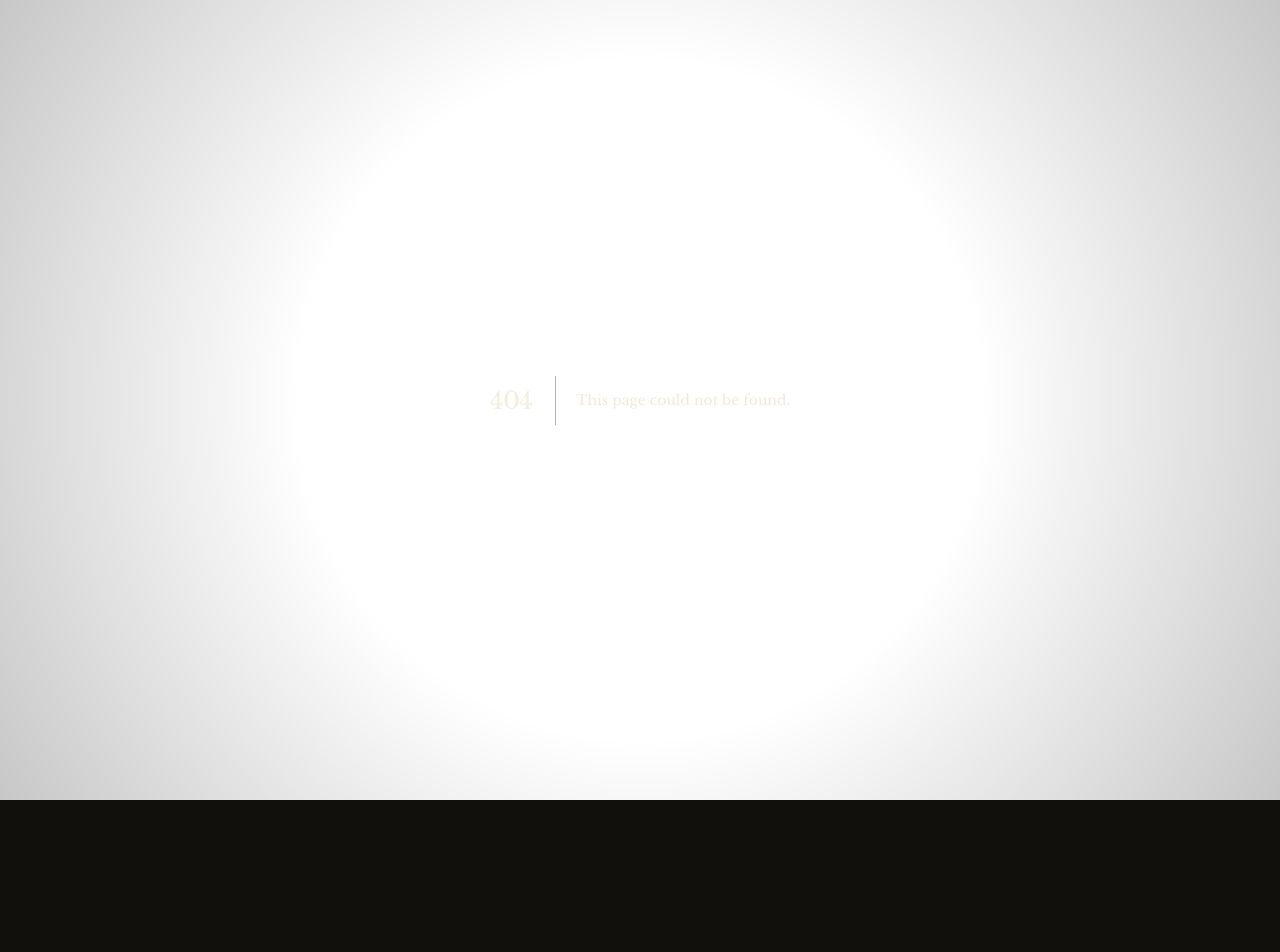
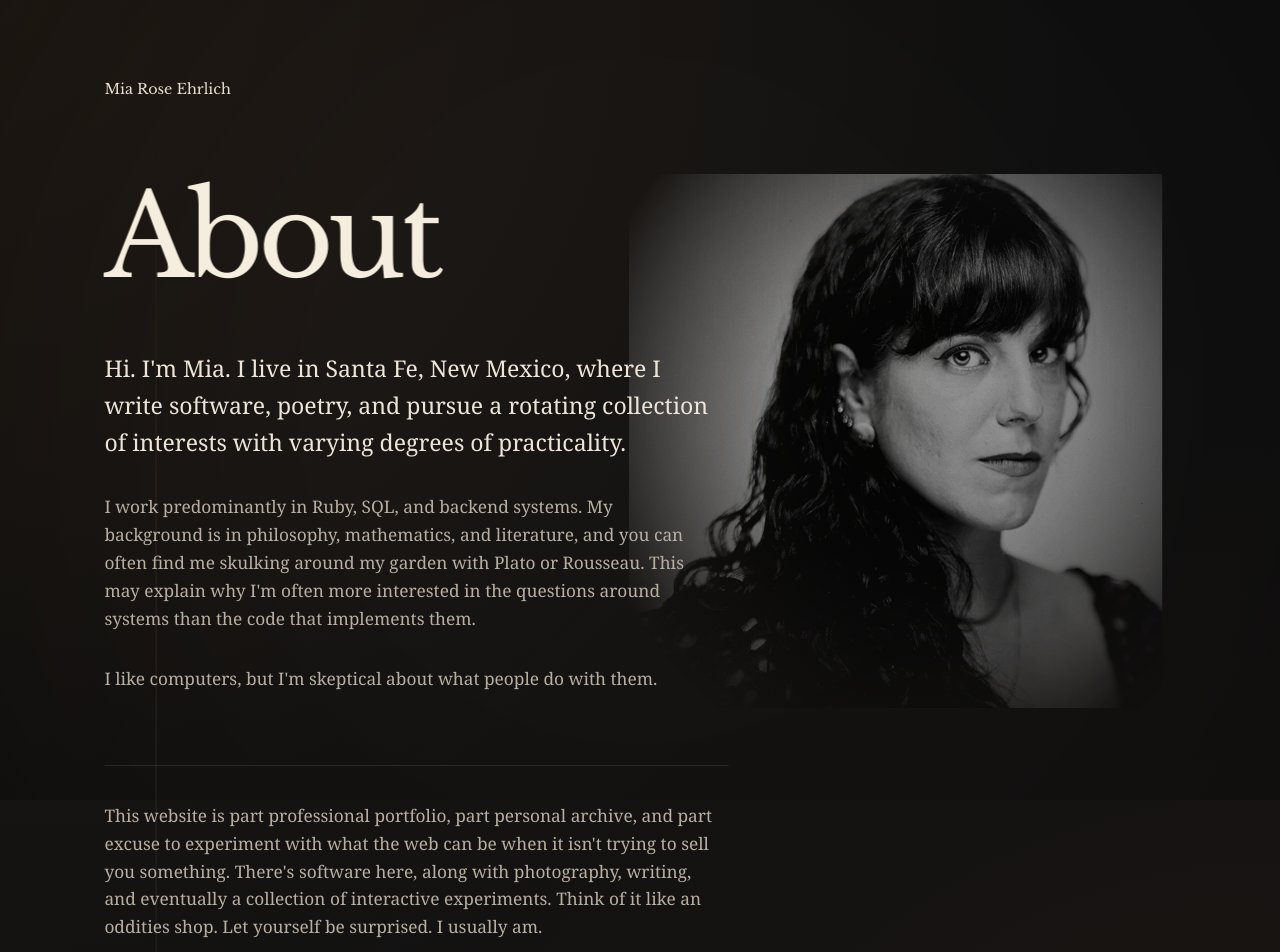
Before and after one commit to mroseehrlich/miaroseehrlich.com, a Next.js app: page /about in a window 1280 px wide. Before the commit this address had no page. Shown: the top 952 px of the page. Before the commit the page ends 800 px from the top, so only its background shows below. Built offline with nearby package versions, Linux system fonts and the light colour scheme.

Commit message:
Refine site navigation and add About page

```diff
--- /dev/null
+++ b/src/app/(site)/about/page.jsx
@@ -0,0 +1,78 @@
+
+import Image from "next/image";
+import Link from "next/link";
+
+export const metadata = {
+  title: "About | Mia Rose Ehrlich",
+  description:
+    "About Mia Rose Ehrlich, a software engineer, writer, and collector of occasionally impractical interests in Santa Fe, New Mexico.",
+};
+
+export default function AboutPage() {
+  return (
+    <main className="about-page">
+      <Link href="/" className="about-home">
+        Mia Rose Ehrlich
+      </Link>
+
+      <header className="about-header">
+        <h1>About</h1>
+      </header>
+
+      <div className="about-composition">
+        <div className="about-portrait">
+          <Image
+            src="/tintype.jpeg"
+            alt="Black-and-white tintype portrait of Mia"
+            fill
+            sizes="(max-width: 760px) 85vw, 42vw"
+            priority
+            className="about-portrait-image"
+          />
+        </div>
+
+        <article className="about-copy">
+          <p className="about-introduction">
+            Hi. I'm Mia. I live in Santa Fe, New Mexico, where
+            I write software, poetry, and pursue a rotating
+            collection of interests with varying degrees of
+            practicality.
+          </p>
+
+          <p>
+            I work predominantly in Ruby, SQL, and backend systems.
+            My background is in philosophy, mathematics, and
+            literature, and you can often find me skulking around
+            my garden with Plato or Rousseau. This may explain why
+            I'm often more interested in the questions around
+            systems than the code that implements them.
+          </p>
+
+          <p>
+            I like computers, but I'm skeptical about what
+            people do with them.
+          </p>
+
+          <div className="about-invitation">
+            <p>
+              This website is part professional portfolio, part
+              personal archive, and part excuse to experiment with
+              what the web can be when it isn't trying to sell
+              you something. There's software here, along
+              with photography, writing, and eventually a
+              collection of interactive experiments. Think of it
+              like an oddities shop. Let yourself be surprised.
+              I usually am.
+            </p>
+
+            <p>
+              Some of what you'll find might be useful.
+              Some not so much. The distinction isn't
+              particularly helpful.
+            </p>
+          </div>
+        </article>
+      </div>
+    </main>
+  );
+}
--- a/src/app/globals.css
+++ b/src/app/globals.css
@@ -631,6 +631,142 @@ p {
   color: var(--muted);
 }
 
+
+/* About page */
+
+.about-page {
+  position: relative;
+  isolation: isolate;
+  width: 100%;
+  min-height: 80vh;
+  padding-bottom: 6rem;
+}
+
+.about-home {
+  display: inline-block;
+  color: #e8ded0;
+  font-family: "Libre Baskerville", Georgia, serif;
+  font-size: 0.9rem;
+  text-decoration: none;
+}
+
+.about-home:hover {
+  color: #c58b69;
+}
+
+.about-header {
+  position: relative;
+  z-index: 2;
+  margin-top: 5rem;
+  margin-bottom: 3.5rem;
+}
+
+.about-header h1 {
+  margin: 0;
+  font-size: clamp(4.25rem, 9vw, 8rem);
+  line-height: 1;
+  letter-spacing: -0.045em;
+}
+
+.about-composition {
+  position: relative;
+  min-height: 42rem;
+}
+
+.about-copy {
+  position: relative;
+  z-index: 2;
+  width: min(100%, 39rem);
+  color: #d1c5b7;
+  font-family: Georgia, serif;
+  font-size: clamp(1.05rem, 1.3vw, 1.2rem);
+  line-height: 1.85;
+}
+
+.about-copy p {
+  margin: 0 0 2rem;
+}
+
+.about-copy .about-introduction {
+  color: #eee5d9;
+  font-size: clamp(1.25rem, 1.8vw, 1.55rem);
+  line-height: 1.6;
+}
+
+.about-portrait {
+  position: absolute;
+  z-index: 1;
+  top: -11rem;
+  right: -2rem;
+  width: min(52%, 38rem);
+  aspect-ratio: 1;
+  overflow: hidden;
+  opacity: 0.72;
+
+  mask-image: radial-gradient(
+    ellipse 66% 70% at 56% 44%,
+    black 24%,
+    rgba(0, 0, 0, 0.85) 45%,
+    transparent 100%
+  );
+  -webkit-mask-image: radial-gradient(
+    ellipse 66% 70% at 56% 44%,
+    black 24%,
+    rgba(0, 0, 0, 0.85) 45%,
+    transparent 100%
+  );
+}
+
+.about-portrait-image {
+  object-fit: cover;
+  object-position: center top;
+  filter: grayscale(1) contrast(1.08) brightness(0.84);
+}
+
+.about-invitation {
+  margin-top: 4.5rem;
+  padding-top: 2.25rem;
+  border-top: 1px solid rgba(238, 231, 220, 0.11);
+}
+
+.about-invitation p:last-child {
+  margin-bottom: 0;
+  color: #eee5d9;
+}
+
+@media (max-width: 760px) {
+  .about-header {
+    margin-top: 3.5rem;
+    margin-bottom: 2.5rem;
+  }
+
+  .about-composition {
+    display: flex;
+    flex-direction: column;
+    min-height: 0;
+  }
+
+  .about-portrait {
+    position: relative;
+    order: -1;
+    top: auto;
+    right: auto;
+    align-self: flex-end;
+    width: min(88%, 25rem);
+    margin: -1.5rem -1rem 1rem 0;
+    opacity: 0.8;
+  }
+
+  .about-copy {
+    width: 100%;
+  }
+
+  .about-invitation {
+    margin-top: 2.5rem;
+  }
+}
+
+
 @media (max-width: 700px) {
   .photo-gallery {
     grid-template-columns: 1fr;
--- a/src/components/PageHeader.jsx
+++ b/src/components/PageHeader.jsx
@@ -10,7 +10,7 @@ export default function PageHeader({
     <header className="page-header">
       <nav className="page-header-nav" aria-label="Page navigation">
         <Link href="/" className="page-header-site">
-          Mia Rose Ehrlich
+          Home (allegedly)
         </Link>
 
         {parent && (
```
Also changed, not shown: src/app/(site)/page.jsx (+13 -0 lines), public/tintype.jpeg (added).
